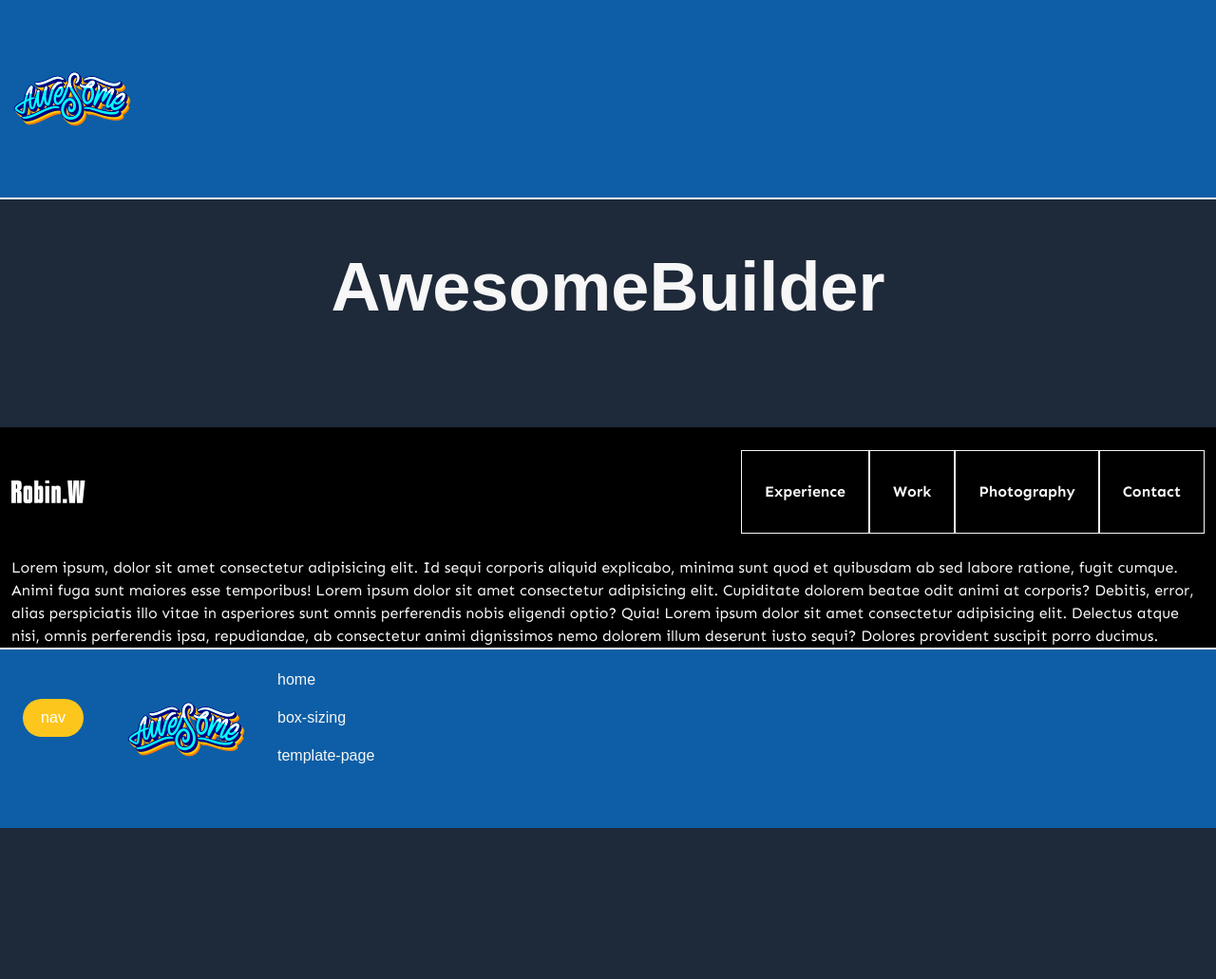
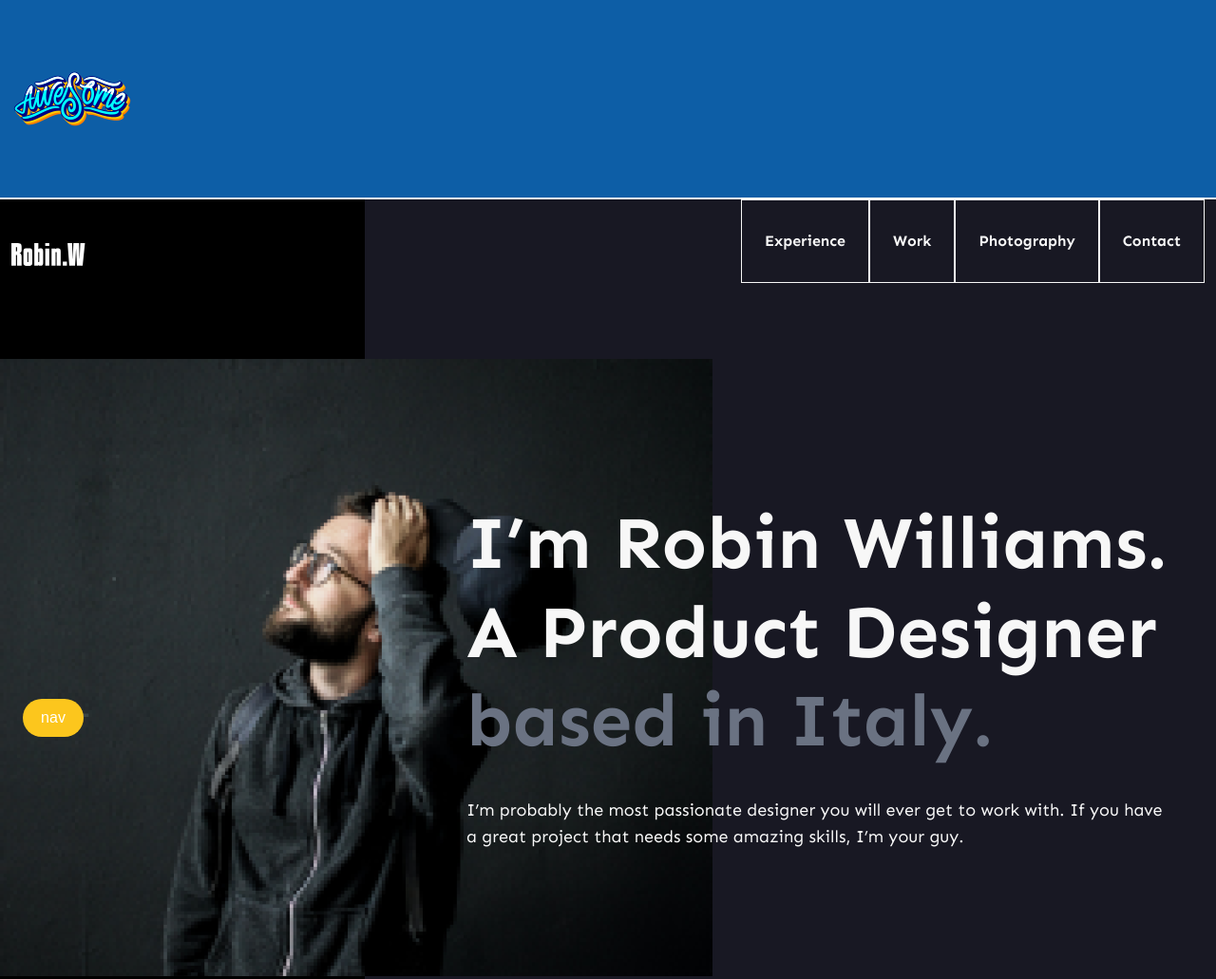
Before and after one commit to OksanaVS-prog/dev-AwesomeBuilder, a website built with Vite: page index.html in a window 1280 px wide. Shown: the top 1031 px of the page at 95% size. Before the commit the page ends 872 px from the top, so only its background shows below. Built offline with nearby package versions, Linux system fonts and the light colour scheme; a web font is replaced by a local one.

Commit message:
create banner desktop

```diff
--- a/index.html
+++ b/index.html
@@ -9,25 +9,9 @@
   </head>
    <body class="bg-gray-800">
      {{> header logo='/awesome.png' }}
-     {{> page-title title="AwesomeBuilder" }}
     <div class="container mx-auto px-3 max-w-5xl font-sen bg-black">
-     <header class="flex items-center relative py-6">
-      <div class="w-19.5 h-6"><img src="/logo-banner.svg" alt="logo-Robin"></div>
-      <div id="mobile-container" class="md:ml-auto hidden md:block absolute md:static bg-indigo-950 md:bg-transparent top-18 -left-3 w-[calc(100%+24px)] md:w-auto">
-      <nav class="flex flex-col md:flex-row">
-        <a href="#" class="font-bold py-7.75 border px-6 leading-[150%] hover:bg-purple transition duration-300">Experience</a>
-        <a href="#" class="font-bold py-7.75 border px-6 leading-[150%] hover:bg-purple transition duration-300">Work</a>
-        <a href="#" class="font-bold py-7.75 border px-6 leading-[150%] hover:bg-purple transition duration-300">Photography</a>
-        <a href="#" class="font-bold py-7.75 border px-6 leading-[150%] hover:bg-purple transition duration-300">Contact</a>
-      </nav>
-      </div>
-      <button id="burger" class="ml-auto w-6 h-6 relative before:absolute before:w-4.5 before:h-0.75 before:bg-neutral-300 before:top-1.5 before:left-1 after:absolute after:w-3 after:h-0.75 after:bg-neutral-300 after:top-3.5 after:right-0.5 hover:before:bg-purple  hover:after:bg-purple md:hidden">
-
-      </button>
-     </header>
-      Lorem ipsum, dolor sit amet consectetur adipisicing elit. Id sequi corporis aliquid explicabo, minima sunt quod et quibusdam ab sed labore ratione, fugit cumque. Animi fuga sunt maiores esse temporibus!
-      Lorem ipsum dolor sit amet consectetur adipisicing elit. Cupiditate dolorem beatae odit animi at corporis? Debitis, error, alias perspiciatis illo vitae in asperiores sunt omnis perferendis nobis eligendi optio? Quia!
-      Lorem ipsum dolor sit amet consectetur adipisicing elit. Delectus atque nisi, omnis perferendis ipsa, repudiandae, ab consectetur animi dignissimos nemo dolorem illum deserunt iusto sequi? Dolores provident suscipit porro ducimus.
+    {{> header-portfolio}}
+    {{> banner}}
      </div>
 
      {{> footer }}
--- a/src/partials/banner.html
+++ b/src/partials/banner.html
@@ -0,0 +1,11 @@
+<section class="relative flex justify-end -mx-3 pt-55 pb-24 before:absolute before:w-4xl before:min-h-full before:top-0 before:bg-indigo-950">
+    <picture class="absolute left-0 top-42">
+  <source media="(max-width: 768px)" srcset="/robin-s.png">
+  <source media="(max-width: 1024px)" srcset="/robin-l.png">
+  <img src="/robin-xl.png"  alt="Robin Williams">
+</picture>
+    <div class="w-3xl mr-9 mt-24 mb-37 px-3.75 z-10">
+        <h1 class="font-bold text-banner-title leading-[1.2] mb-8">I’m Robin Williams. A Product Designer <span class="text-gray-500">based in Italy.</span></h1>
+        <p class="text-lg mb-0">I’m probably the most passionate designer you will ever get to work with. If you have a great project that needs some amazing skills, I’m your guy.</p>
+    </div>
+</section>
--- /dev/null
+++ b/src/partials/header-portfolio.html
@@ -0,0 +1,13 @@
+ <header class="flex items-center relative -mb-29 z-10">
+      <div class="w-19.5 h-6"><img src="/logo-banner.svg" alt="logo-Robin"></div>
+      <div id="mobile-container" class="md:ml-auto hidden md:block absolute md:static bg-indigo-950 md:bg-transparent top-18 -left-3 w-[calc(100%+24px)] md:w-auto mb-7">
+      <nav class="flex flex-col md:flex-row">
+        <a href="#" class="font-bold py-7.75 border px-6 leading-[150%] hover:bg-purple transition duration-300">Experience</a>
+        <a href="#" class="font-bold py-7.75 border px-6 leading-[150%] hover:bg-purple transition duration-300">Work</a>
+        <a href="#" class="font-bold py-7.75 border px-6 leading-[150%] hover:bg-purple transition duration-300">Photography</a>
+        <a href="#" class="font-bold py-7.75 border px-6 leading-[150%] hover:bg-purple transition duration-300">Contact</a>
+      </nav>
+      </div>
+      <button id="burger" class="ml-auto w-6 h-6 relative before:absolute before:w-4.5 before:h-0.75 before:bg-neutral-300 before:top-1.5 before:left-1 after:absolute after:w-3 after:h-0.75 after:bg-neutral-300 after:top-3.5 after:right-0.5 hover:before:bg-purple  hover:after:bg-purple md:hidden">
+      </button>
+ </header>
--- a/src/style.css
+++ b/src/style.css
@@ -17,6 +17,7 @@
     --text-h4: 28px;
     --text-h5: 24px;
     --text-h6: 20px;
+    --text-banner-title: 78px;
 
     --margin-template: 100px;
     --padding-template: 100px;
@@ -40,7 +41,6 @@
 
     h1 {
         font-size: var(--text-h1);
-        color: var(--color-amber);
     }
 }
 
```
Also changed, not shown: public/robin-l.png (added), public/robin-s.png (added), public/robin-xl.png (added), public/robin.png (deleted).
